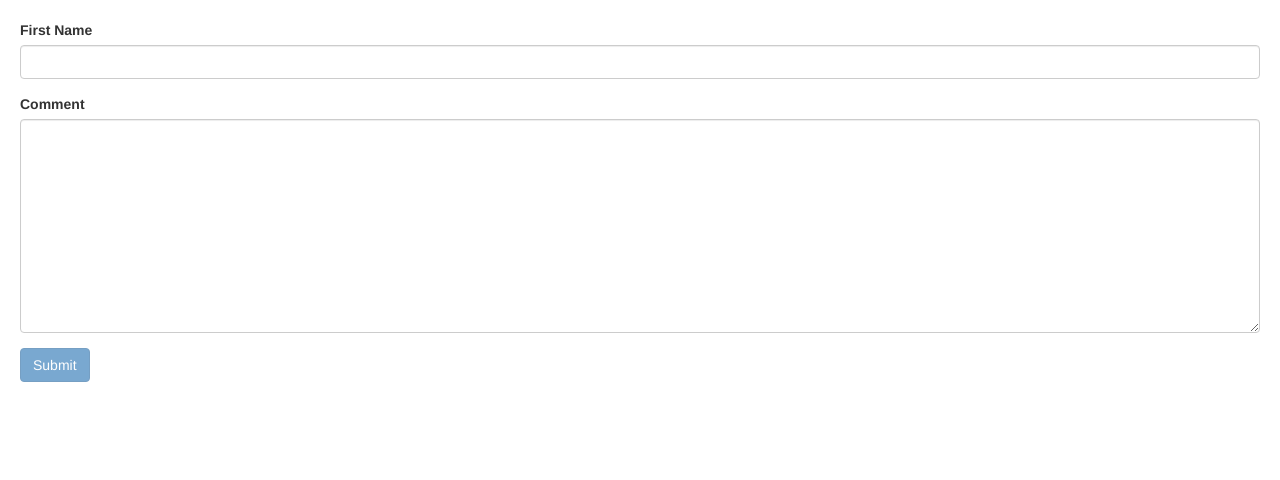
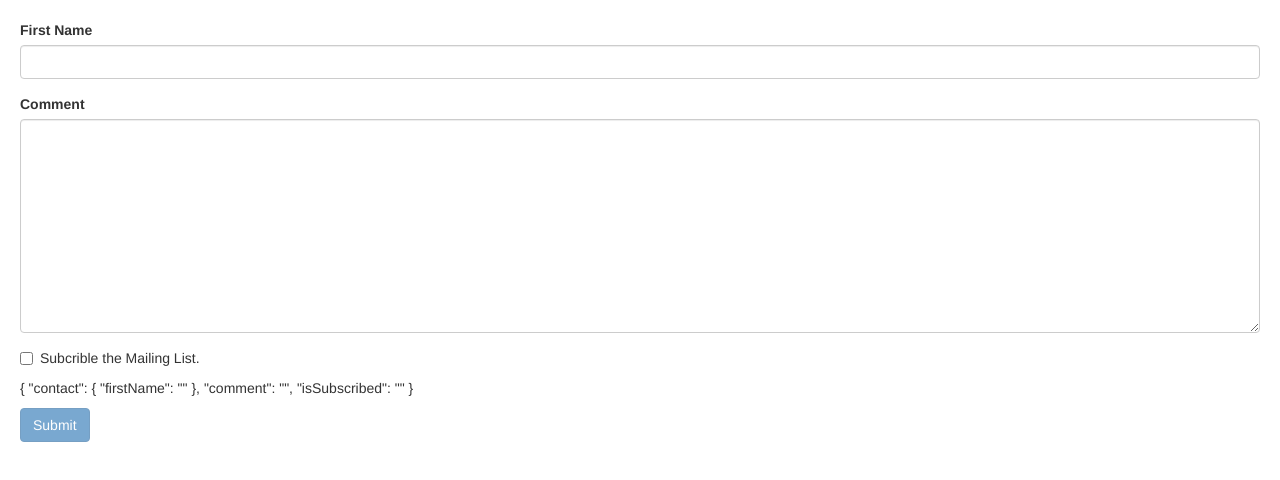
Before and after one commit to reddysainathn/angular-template-driven-forms, an Angular app: page / in a window 1280 px wide. Shown: the top 480 px of the page. Built offline with nearby package versions, Linux system fonts and the light colour scheme.

Commit message:
Adding Checkbox for form

```diff
--- a/src/app/components/contact-form/contact-form.component.html
+++ b/src/app/components/contact-form/contact-form.component.html
@@ -46,5 +46,13 @@
       class="form-control">
     </textarea>
   </div>
+  <div class="checkbox">
+    <label>
+      <input type="checkbox" ngModel name="isSubscribed"> Subcrible the Mailing List.
+    </label>
+  </div>
+  <p>
+    {{ f.value | json}}
+  </p>
   <button class="btn btn-primary" [disabled]="!f.valid">Submit</button>
 </form>
```
